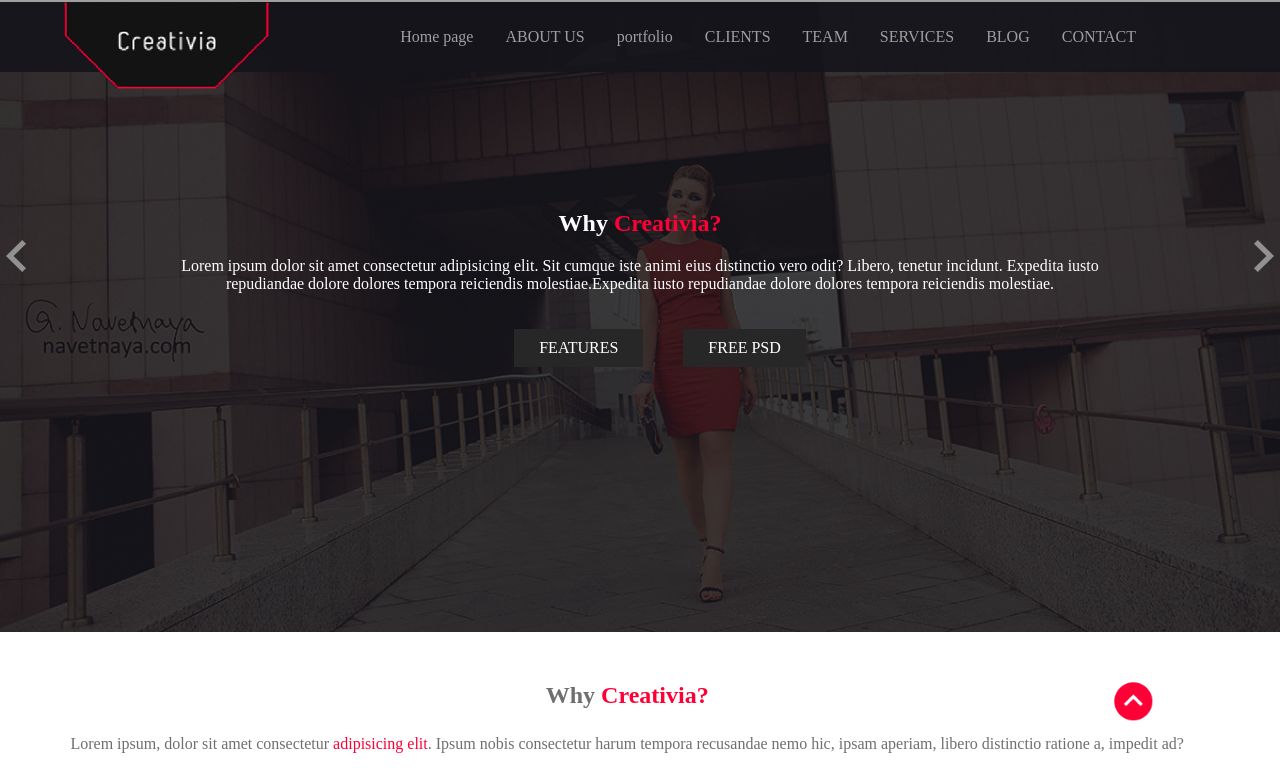
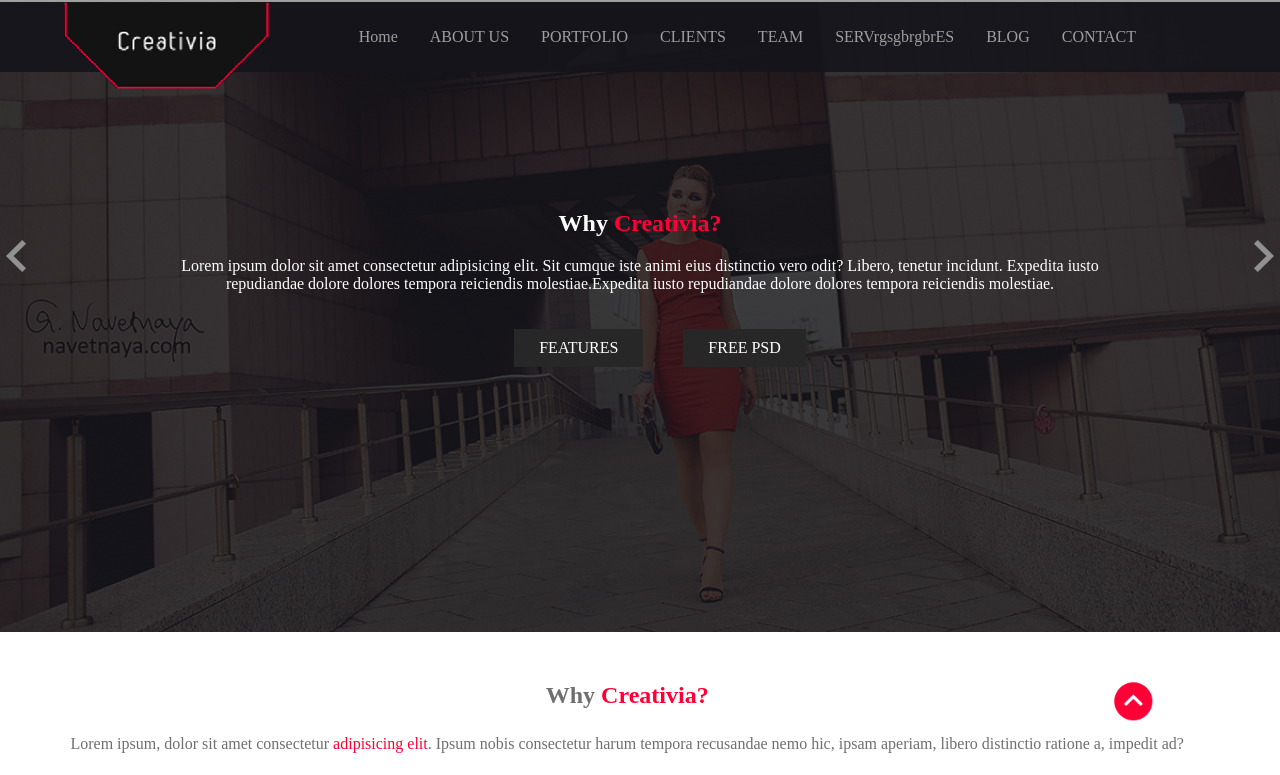
Before and after one commit to argon139/creativia, a website: page app/index.html in a window 1280 px wide. Shown: the top 775 px of the page. Drawn offline with Linux system fonts and the light colour scheme.

Commit message:
sdffsdsf

```diff
--- a/app/index.html
+++ b/app/index.html
@@ -13,19 +13,19 @@
             <div id="top">
                 <div id="creativia"></div>
                 <div id="menu">
-                    <div class="menu-item"><a href="#HOME">Home page</a></div>
+                    <div class="menu-item"><a href="#HOME">Home</a></div>
                     <div class="menu-item"><a href="#ABOUTUS">ABOUT US</a></div>
-                    <div class="menu-item"><a href="#PORTFOLIO">portfolio</a></div>
+                    <div class="menu-item"><a href="#PORTFOLIO">PORTFOLIO</a></div>
                     <div class="menu-item"><a href="#CLIENTS">CLIENTS</a></div>
                     <div class="menu-item"><a href="#TEAM">TEAM</a></div>
-                    <div class="menu-item"><a href="#SERVICES">SERVICES</a></div>
+                    <div class="menu-item"><a href="#SERVICES">SERVrgsgbrgbrES</a></div>
                     <div class="menu-item"><a href="#BLOG">BLOG</a></div>
                     <div class="menu-item"><a href="#CONTACT">CONTACT</a></div>
 
                 </div>
                 <div id="menu-icon" data-click="#mobile-menu, #menu-icon, #mobile-filter" data-motion-name="open"></div>
                 <div id="mobile-menu">
-                    <div class="menu-item"><a href="#HOME">HOME page</a></div>
+                    <div class="menu-item"><a href="#HOME">HOME</a></div>
                     <div class="menu-item"><a href="#ABOUTUS">ABOUT US</a></div>
                     <div class="menu-item"><a href="#PORTFOLIO">PORTFOLIO</a></div>
                     <div class="menu-item"><a href="#CLIENTS">CLIENTS</a></div>
```
